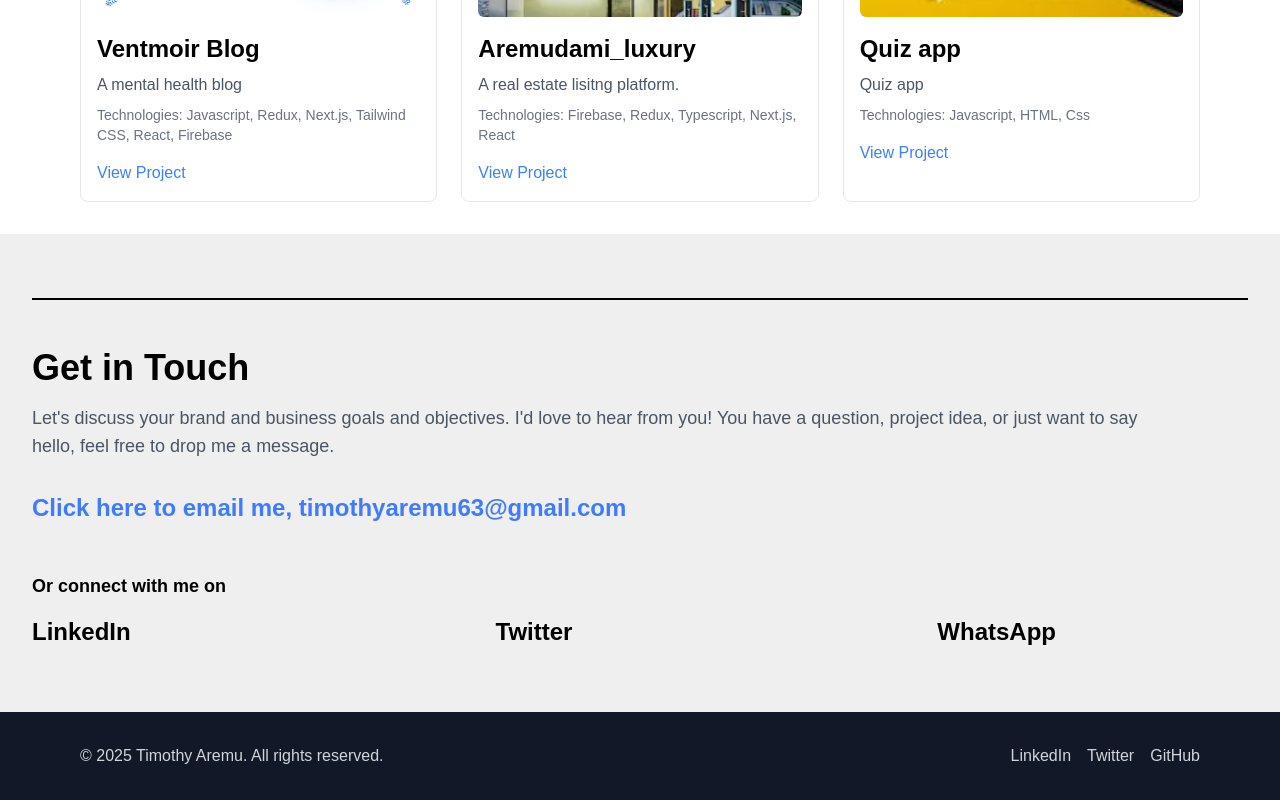
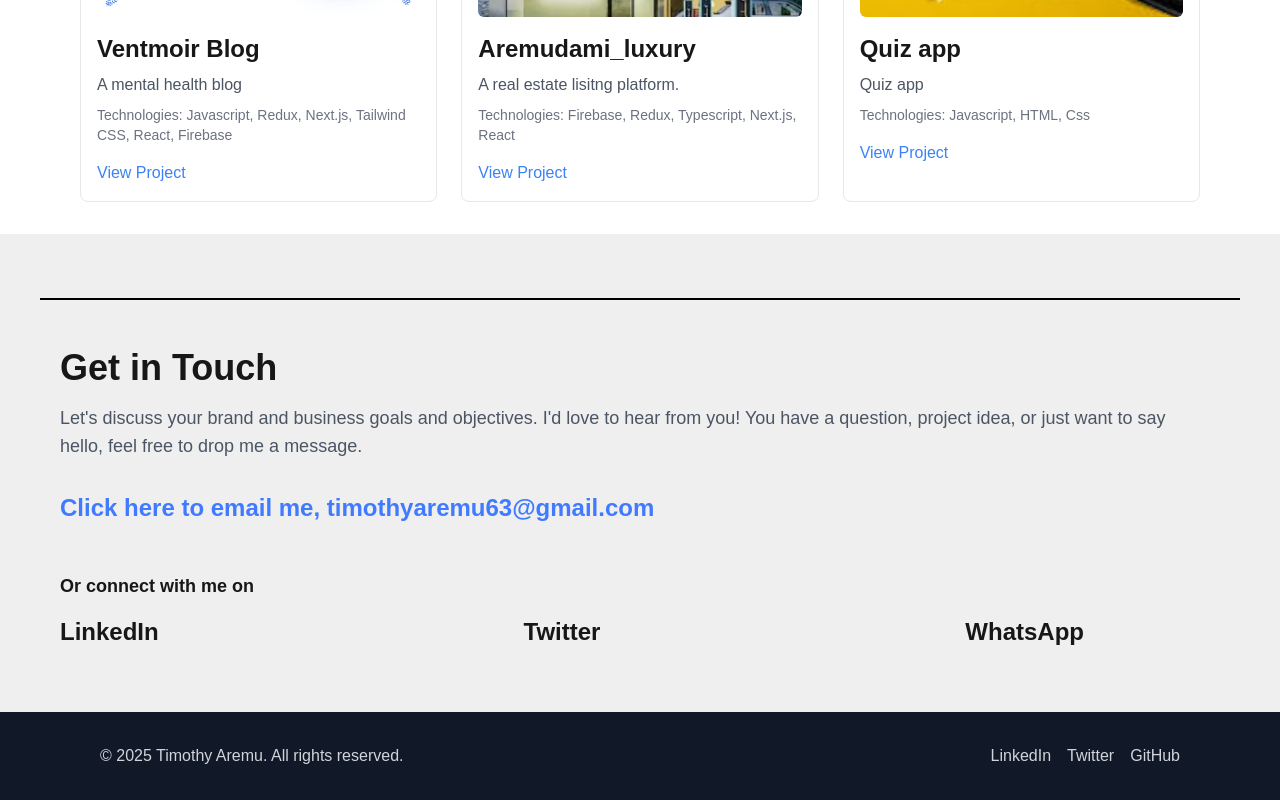
Before and after one commit to ola-irawo/timothyPortfolio, a Next.js app: page / in a window 1280 px wide. Shown: the part 1260-2060 px from the top of the page. Built offline with nearby package versions, Linux system fonts and the light colour scheme.

Commit message:
fixed typescript error

```diff
--- a/src/app/globals.css
+++ b/src/app/globals.css
@@ -2,11 +2,12 @@
 @tailwind components;
 @tailwind utilities;
 
-/* :root {
+:root {
   --background: #ffffff;
   --foreground: #171717;
 }
 
+/*
 @media (prefers-color-scheme: dark) {
   :root {
     --background: #0a0a0a;
--- a/tailwind.config.ts
+++ b/tailwind.config.ts
@@ -1,5 +1,5 @@
 import type { Config } from "tailwindcss";
-const plugin = require('tailwindcss/plugin');
+import plugin from "tailwindcss/plugin";
 
 export default {
   content: [
@@ -32,31 +32,35 @@ export default {
     },
   },
   plugins: [
-    plugin(function ({ addBase, theme, addUtilities }) {
+    plugin(({ addBase, theme, addUtilities, addComponents }) => {
       addBase({
-        body: {
-          backgroundColor: theme("colors.background"),
-          color: theme("colors.foreground"),
-        },
-        // h1: {
-        //   fontSize: theme("fontSize.4xl"),
-        //   fontWeight: theme("fontWeight.bold"),
-        // },
-        html : {
+        "html, body": {
           scrollBehavior: "smooth",
-          padding: 0,
-          margin: 0,
+          padding: "0",
+          margin: "0",
         },
       });
 
       addUtilities({
-        ".animate-fadeIn": {
+        ".text-softblue": {
+          color: theme("colors.softblue"),
+        },
+        ".animate-fade": {
           animation: "fadeIn 1s ease-in forwards",
         },
         ".animate-slideIn": {
           animation: "slideIn 1s ease-out forwards",
         },
       });
+
+      addComponents({
+        ".container": {
+          width: "100%",
+          maxWidth: "1200px",
+          margin: "0 auto",
+          padding: "0 20px",
+        },
+      });
     }),
   ],
 } satisfies Config;
```
